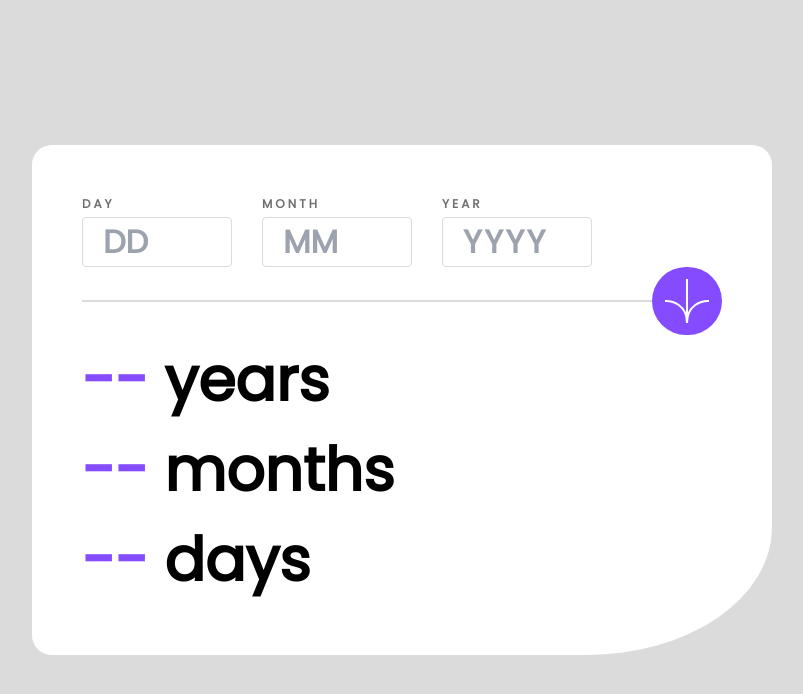
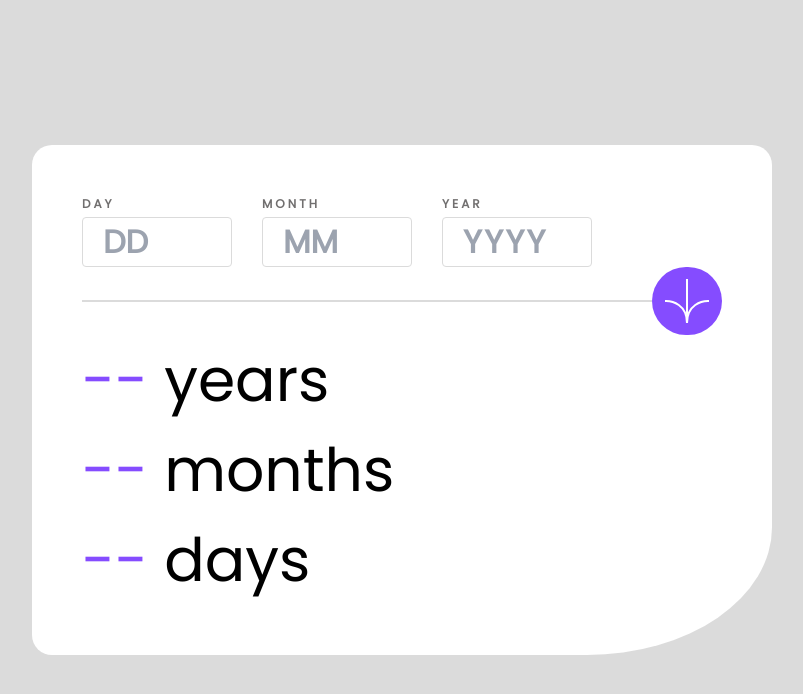
Before and after one commit to AskTiba/age-calculator, a React (Vite) app: page / in a window 1280 px wide. Shown: the top 694 px of the page, without its empty margins (238-1041 px from the left). Built offline with nearby package versions, Linux system fonts and the light colour scheme.

Commit message:
Update index.css

```diff
--- a/src/index.css
+++ b/src/index.css
@@ -2,9 +2,14 @@
 @tailwind components;
 @tailwind utilities;
 
+*{
+  box-sizing: border-box;
+  margin: 0;
+  padding: 0;
+  font-family: "Poppins", sans-serif;
+  font-weight: 400;
+  line-height: 1.5;
+}
 :root {
-  font-family: "Outfit", sans-serif;
-  font-family: "Poppins", sans-serif;
-  line-height: 1.5;
-  font-weight: 400;
+  /* font-family: "Outfit", sans-serif; */
 }
```
